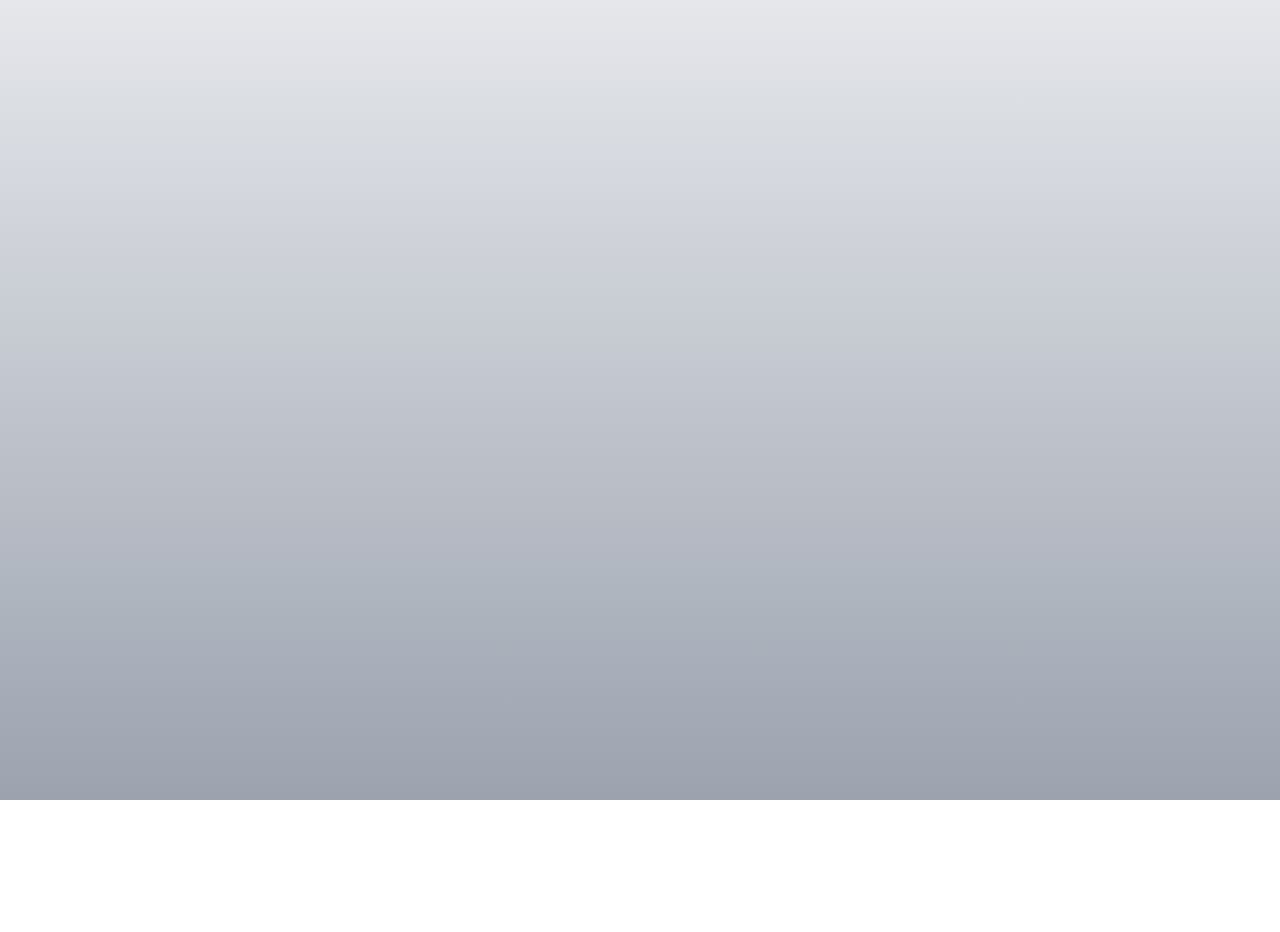
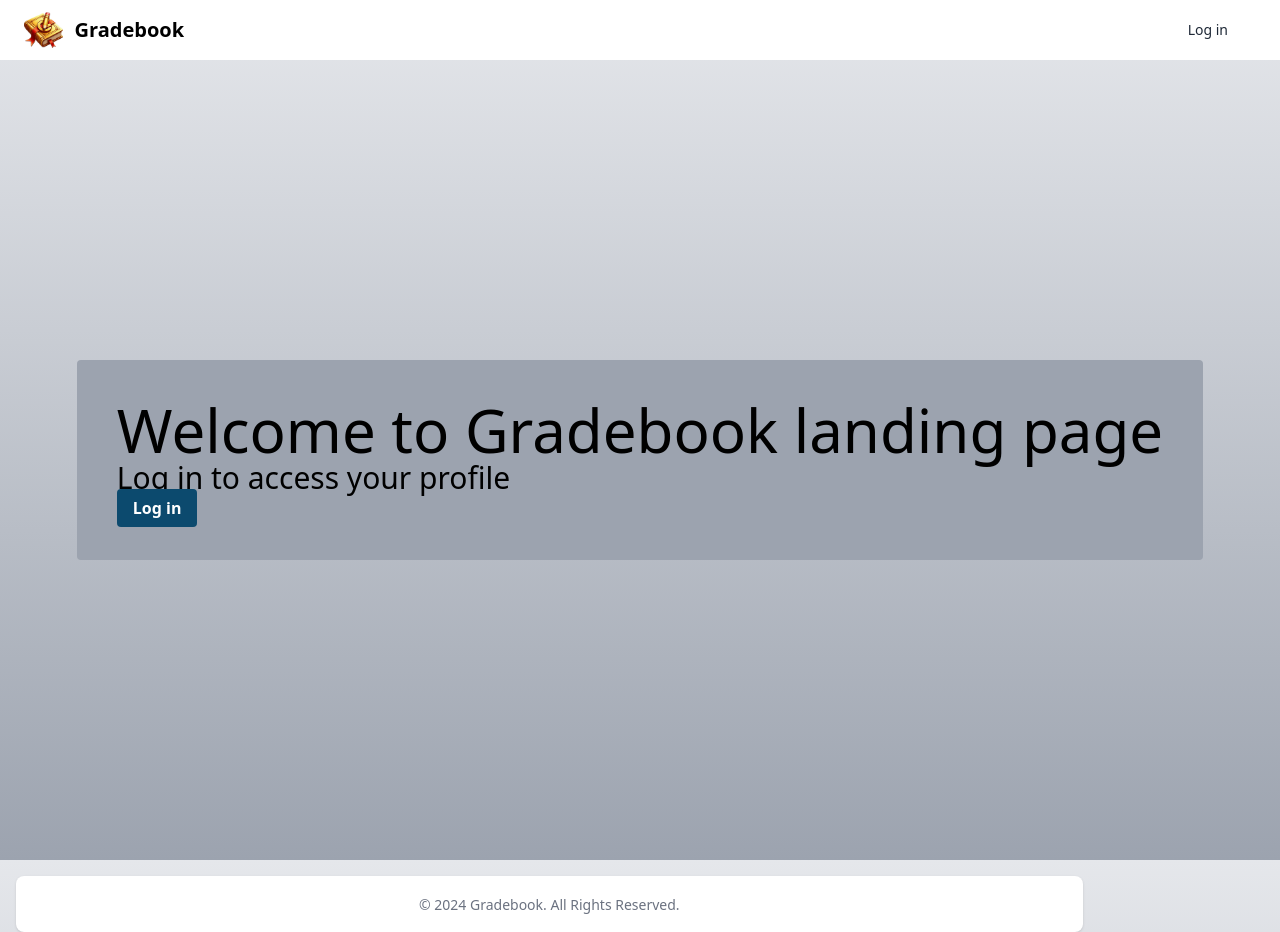
Before and after one commit to JakJaj/Gradebook, a React (Vite) app in the folder frontend/: page / in a window 1280 px wide. Before the commit the page ends 800 px from the top, so only its background shows below. Built offline with nearby package versions, Linux system fonts and the light colour scheme.

Commit message:
add template landing page

```diff
--- a/frontend/src/components/App/base-components/topbar/TopBar.tsx
+++ b/frontend/src/components/App/base-components/topbar/TopBar.tsx
@@ -1,11 +1,11 @@
-import React from "react";
+import React, { useState } from "react";
 import Logo from "./components/Logo";
 import Navigation from "./components/Navigation";
 import Logout from "./components/buttons/LogOut";
-
+import Login from "./components/buttons/Login"
 function TopBar(props:any){
 
-
+    const [landingPage, setLandingPage] = useState(props.landingPage)
 
     return(
         <>
@@ -14,7 +14,9 @@ function TopBar(props:any){
                     <div className="flex flex-wrap justify-between items-center mx-auto max-w-screen-xl">
                         <Logo />
 
-                        <Logout />
+                        {landingPage ? <Login /> :<Logout />}
+
+
                         <div className="hidden justify-between items-center w-full lg:flex lg:w-auto lg:order-1" id="mobile-menu-2">
                             <Navigation buttonProps={props.buttonProps}/>
                         </div>
--- /dev/null
+++ b/frontend/src/components/pages/LandingPage/LandingPage.tsx
@@ -0,0 +1,18 @@
+import React from "react";
+import TopBar from "../../App/base-components/topbar/TopBar";
+import Footer from "../../App/base-components/footer/Footer";
+import GoToLoginBox from "./components/GoToLoginBox";
+
+
+function LandingPage(){
+    return(
+        <>
+        <TopBar buttonProps={[]} landingPage={true}/>
+        <GoToLoginBox />
+        <Footer />
+        </>
+    );
+}
+
+
+export default LandingPage
--- /dev/null
+++ b/frontend/src/components/pages/LandingPage/components/GoToLoginBox.tsx
@@ -0,0 +1,22 @@
+import React from "react";
+import { Link } from "react-router-dom";
+
+
+function GoToLoginBox(){
+
+    return(
+        <div className="flex items-center justify-center h-screen">
+            <div className=" bg-gray-400 rounded p-10 " >
+
+                <div className="">
+                    <p className="text-6xl ">Welcome to Gradebook landing page</p>
+                    <p className="text-3xl self-center">Log in to access your profile</p>
+                </div>
+
+                <Link to='/admin' className="bg-sky-900 hover:bg-sky-600 text-white font-bold py-2 px-4  rounded ">Log in</Link>
+            </div>
+        </div>
+    )
+}
+
+export default GoToLoginBox;
--- a/frontend/src/main.tsx
+++ b/frontend/src/main.tsx
@@ -5,45 +5,9 @@ import { createBrowserRouter, RouterProvider } from 'react-router-dom'
 import Admin from './components/pages/admin/Admin'
 import ErrorPage from './components/pages/error/ErrorPage'
 import './components/App/App.css'
+import routes from './routes'
 
-const router = createBrowserRouter([
-  {
-    path: '/',
-    errorElement: <ErrorPage />
-  },
-  {
-    path: '/admin',
-    element: <Admin />,
-  },
-  {
-    path: '/admin/teachers/',
-
-  },
-  {
-    path: '/admin/students/'
-
-  },
-  {
-    path: '/admin/parents/'
-
-  },
-  {
-    path: '/admin/courses/'
-
-  },
-  {
-    path: '/admin/classes/'
-
-  },
-  {
-    path: '/student'
-
-  },
-  {
-    path: '/student/:id/grades/'
-
-  }
-]);
+const router = createBrowserRouter(routes);
 
 ReactDOM.createRoot(document.getElementById('root')!).render(
   <React.StrictMode>
--- /dev/null
+++ b/frontend/src/routes.tsx
@@ -0,0 +1,46 @@
+import React from "react"
+import ErrorPage from "./components/pages/error/ErrorPage"
+import Admin from "./components/pages/admin/Admin"
+import LandingPage from "./components/pages/LandingPage/LandingPage";
+
+const routes = [
+    {
+        path: '/',
+        element: <LandingPage />,
+        errorElement: <ErrorPage />
+    },
+    {
+        path: '/admin',
+        element: <Admin />,
+    },
+    {
+        path: '/admin/teachers/',
+
+    },
+    {
+        path: '/admin/students/'
+
+    },
+    {
+        path: '/admin/parents/'
+
+    },
+    {
+        path: '/admin/courses/'
+
+    },
+    {
+        path: '/admin/classes/'
+
+    },
+    {
+        path: '/student'
+
+    },
+    {
+        path: '/student/:id/grades/'
+
+    }
+]
+
+export default routes;
```
